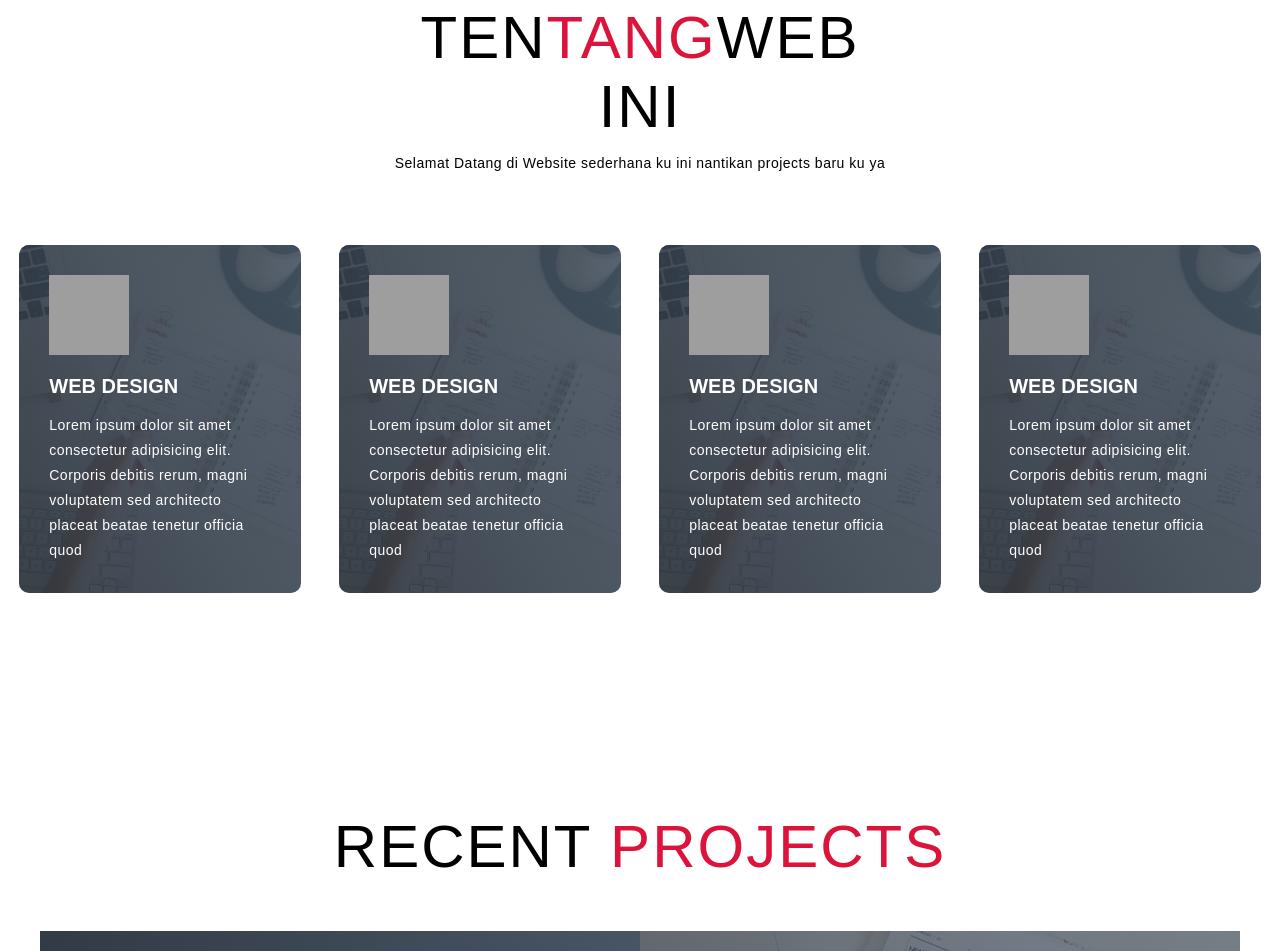
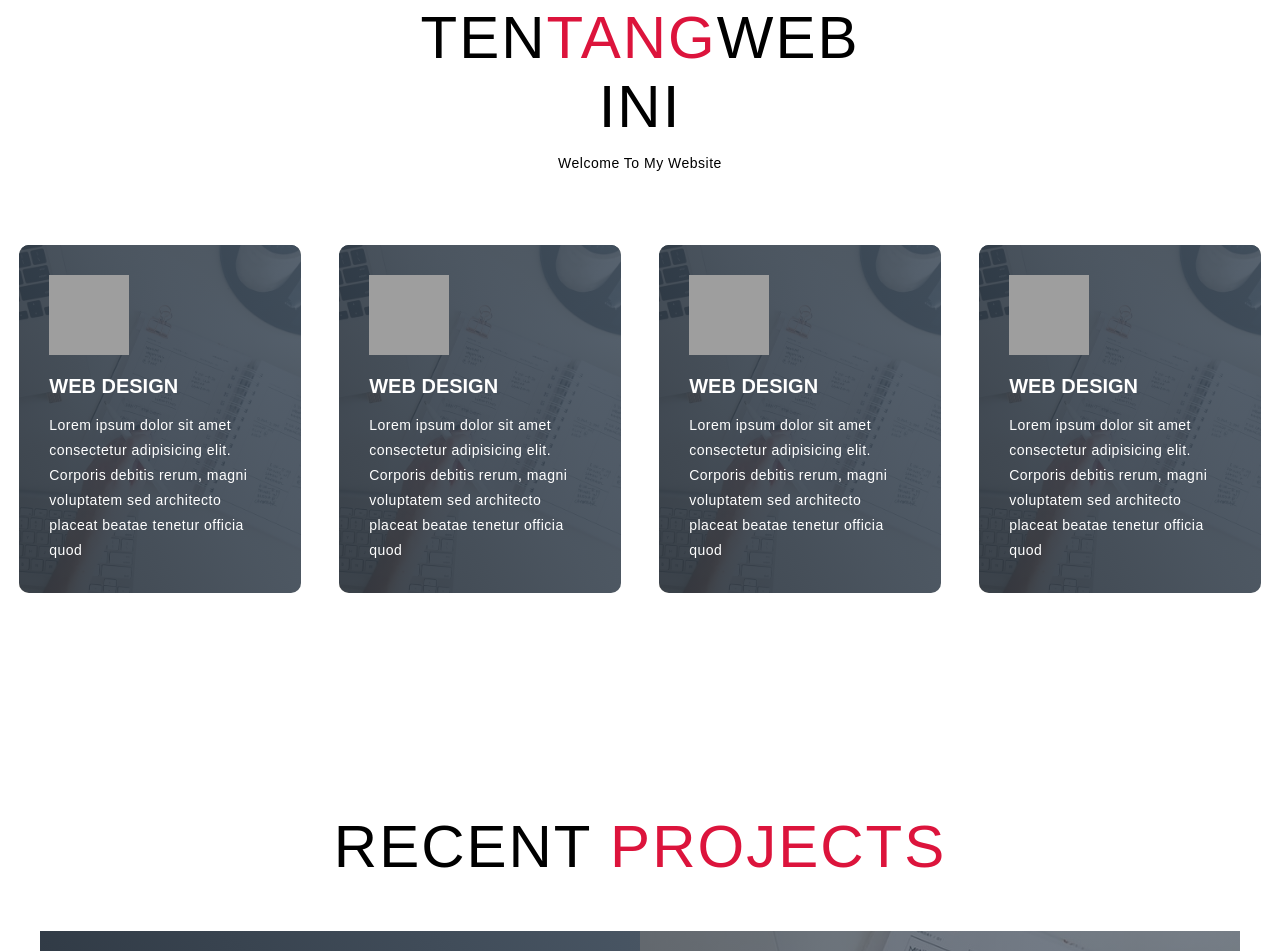
Before and after one commit to Juanbatubara3/MY-WEBSITE, a plain HTML site: page index.html in a window 1280 px wide. Shown: the part 1061-2012 px from the top of the page. Drawn offline with Linux system fonts and the light colour scheme; grey boxes are pictures that could not be loaded.

Commit message:
Update index.html

```diff
--- a/index.html
+++ b/index.html
@@ -89,7 +89,7 @@
     <div class="services container">
       <div class="service-top">
         <h1 class="section-title">Ten<span>tang</span>web ini</h1>
-        <p>Selamat Datang di Website sederhana ku ini nantikan projects baru ku ya</p>
+        <p>Welcome To My Website</p>
       </div>
       <div class="service-bottom">
         <div class="service-item">
```
